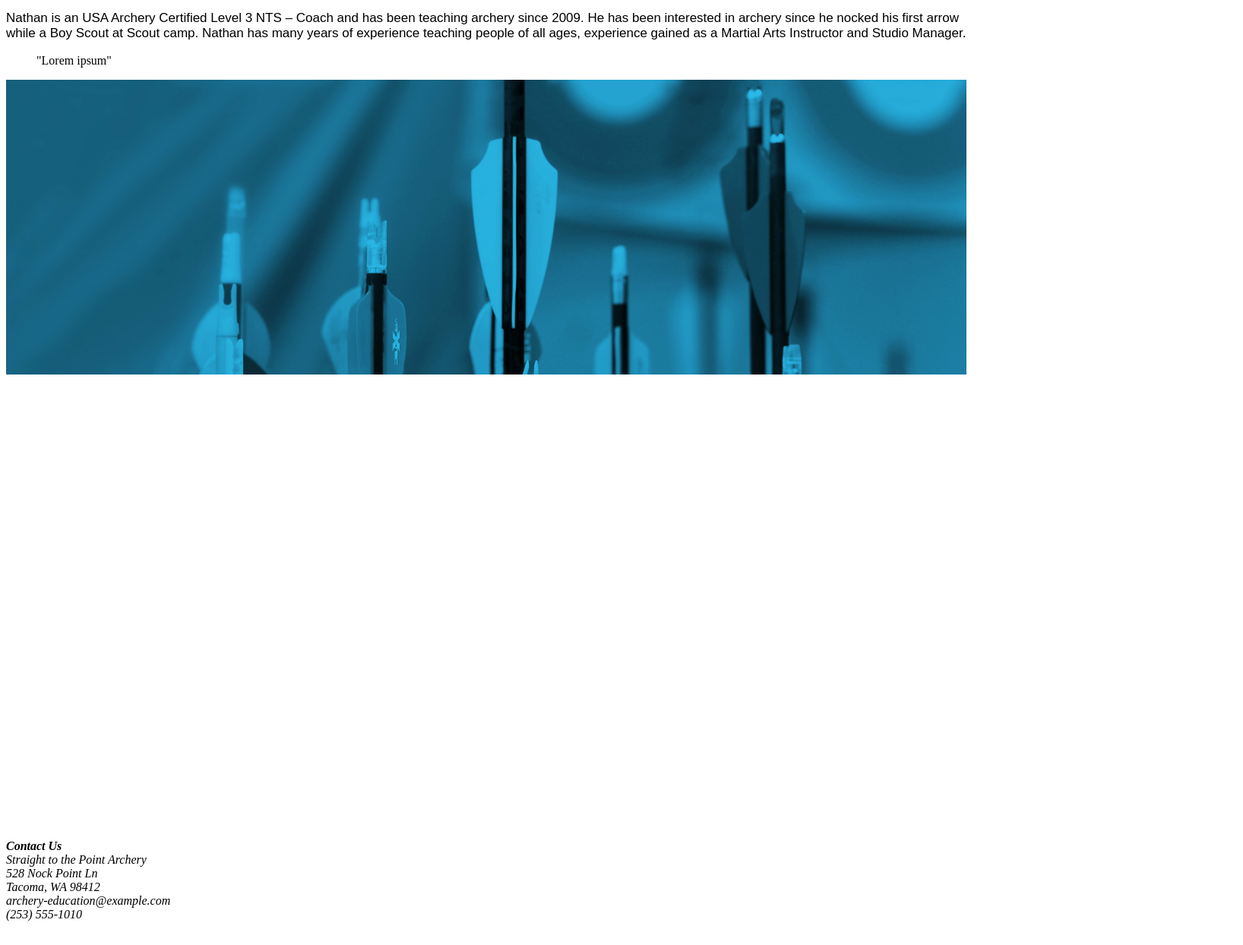
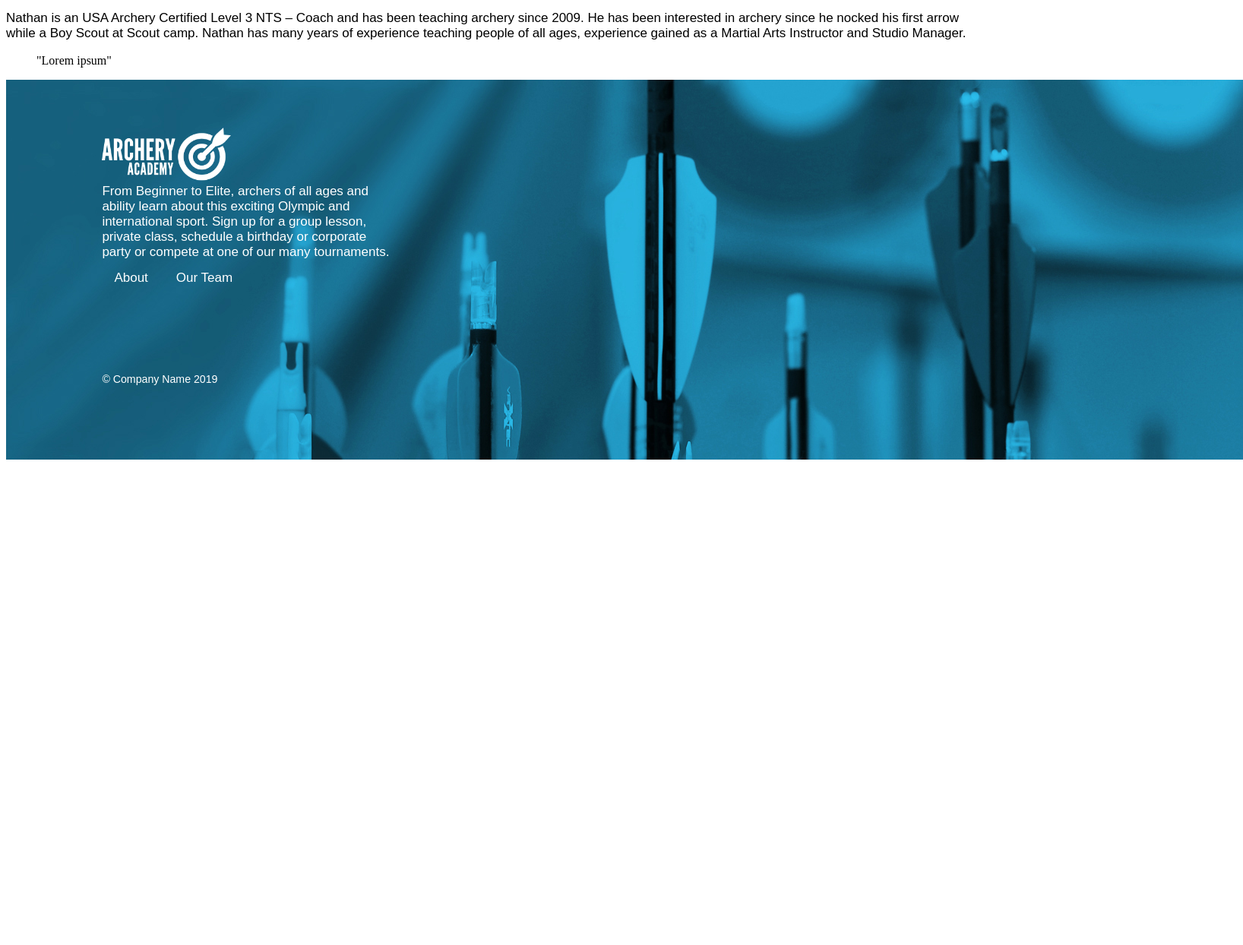
Before and after one commit to nehapatel328/lesson-07, a plain HTML site: page team.html in a window 1280 px wide. Shown: the part 1394-2638 px from the top of the page at 76% size, 1636 px wide, since content can reach past the window. After the commit the page ends 2036 px from the top, so only its background shows below. Drawn offline with Linux system fonts and the light colour scheme.

Commit message:
footer added to team.html

```diff
--- a/team.html
+++ b/team.html
@@ -54,25 +54,18 @@
 
   <footer>
     <!---<img src="" alt="" class=""/>-->
-  <img src="images/footerImage.jpg" alt="footer image">
-  <img src="images/archeryAcademy-logo-white.png" alt="footer logo">
+    <img src="images/footerImage.jpg" alt="footer image" class="footer-banner">
+    <div class="footer-info">
+      <img src="images/archeryAcademy-logo-white.png" alt="footer logo" class="footer-logo" style="width:170px;height:70px;">
       <p>From Beginner to Elite, archers of all ages and ability learn about this exciting Olympic and international sport. Sign up for a group lesson, private class, schedule a birthday or corporate party or compete at one of our many tournaments.</p>
       <nav class="footer-nav">
         <a href="index.html" class="a-navigation active">About</a>
         <a href="team.html" class="a-navigation">Our Team</a>
       </nav>
-  <address>
-    <strong>Contact Us</strong><br>
-    Straight to the Point Archery<br>
-    528 Nock Point Ln<br>
-    Tacoma, WA 98412<br>
-    archery-education@example.com<br>
-    (253) 555-1010
-  </address>
-
-  <p class="footer">
+      <p class="footer-copyright">
         <sub>&#169; Company Name 2019</sub>
       </p>
+    </div>
   </footer>
 
 </body>
```
Lines whose indentation alone changed are shown as unchanged.
